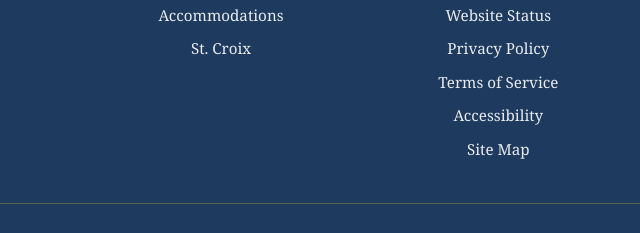
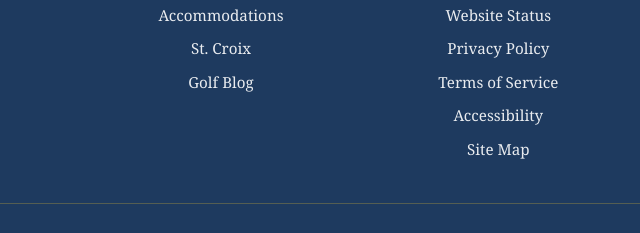
Before and after one commit to JvdZwaan76/carambola-golf, a plain HTML site: page accommodations.html in a window 1280 px wide. Shown: the part 5750-5983 px from the top of the page, 419-1059 px from the left. Drawn offline with Linux system fonts and the light colour scheme; no server answers.

Commit message:
Update accommodations.html
Updated accommodations page with blog link-out in footer.

```diff
--- a/accommodations.html
+++ b/accommodations.html
@@ -805,6 +805,7 @@
                         <ul>
                             <li><a href="/accommodations.html">Accommodations</a></li>
                             <li><a href="/st-croix.html">St. Croix</a></li>
+                            <li><a href="/blog/">Golf Blog</a></li>
                         </ul>
                     </div>
                     <div class="footer-section">
```
